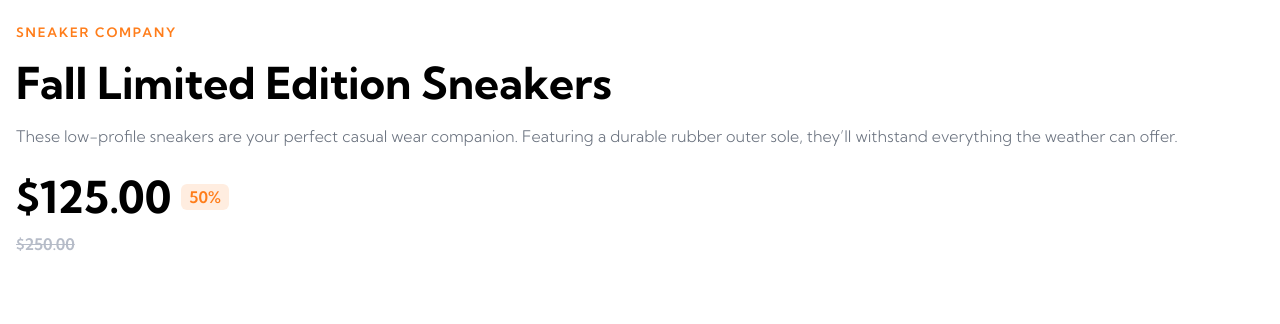
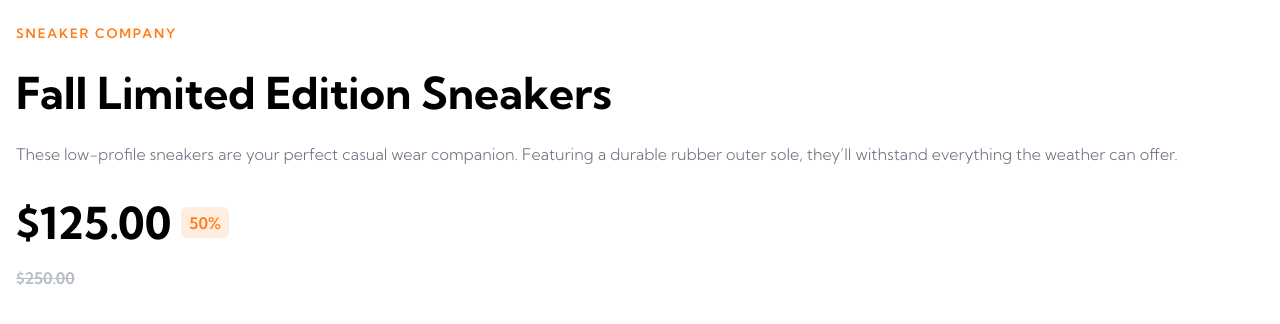
Before and after one commit to kebin20/ecommerce-product-page, a React (Vite) app: page / in a window 1280 px wide. Shown: the top 324 px of the page. Built offline with nearby package versions, Linux system fonts and the light colour scheme.

Commit message:
style: added reset css

```diff
--- a/src/sass/_global.scss
+++ b/src/sass/_global.scss
@@ -1,16 +1,82 @@
-@import './variables';
+@import "./variables";
 
-@import url('https://fonts.googleapis.com/css2?family=Kumbh+Sans:wght@300;400;500;600;700;800&display=swap');
+@import url("https://fonts.googleapis.com/css2?family=Kumbh+Sans:wght@300;400;500;600;700;800&display=swap");
 
+/*
+  Josh's Custom CSS Reset
+  https://www.joshwcomeau.com/css/custom-css-reset/
+*/
+*,
+*::before,
+*::after {
+  box-sizing: border-box;
+}
 * {
   padding: 0;
   margin: 0;
-  box-sizing: border-box;
 }
 
+html,
+body {
+  height: 100%;
+}
 body {
   //Example: How to call the variables?
   background-color: var(--clr-secondary-100);
   font-size: var(--fz-small-200);
-  font-family: 'Kumbh Sans', sans-serif;
+  font-family: "Kumbh Sans", sans-serif;
+  line-height: 1.5;
+  -webkit-font-smoothing: antialiased;
 }
+img,
+picture,
+video,
+canvas,
+svg {
+  display: block;
+  max-width: 100%;
+}
+input,
+button,
+textarea,
+select {
+  font: inherit;
+}
+
+h1,
+h2,
+h3,
+h4,
+h5,
+h6 {
+  overflow-wrap: break-word;
+}
+
+p {
+  overflow-wrap: break-word;
+}
+ul,
+li,
+a {
+  font: inherit;
+  list-style: none;
+  text-decoration: none;
+  padding: 0;
+}
+
+#root,
+#__next {
+  isolation: isolate;
+}
+
+/* remove animations for people who've turned them off */
+@media (prefers-reduced-motion: reduce) {
+  *,
+  *::before,
+  *::after {
+    animation-duration: 0.01ms !important;
+    animation-iteration-count: 1 !important;
+    transition-duration: 0.01ms !important;
+    scroll-behavior: auto !important;
+  }
+}
```
